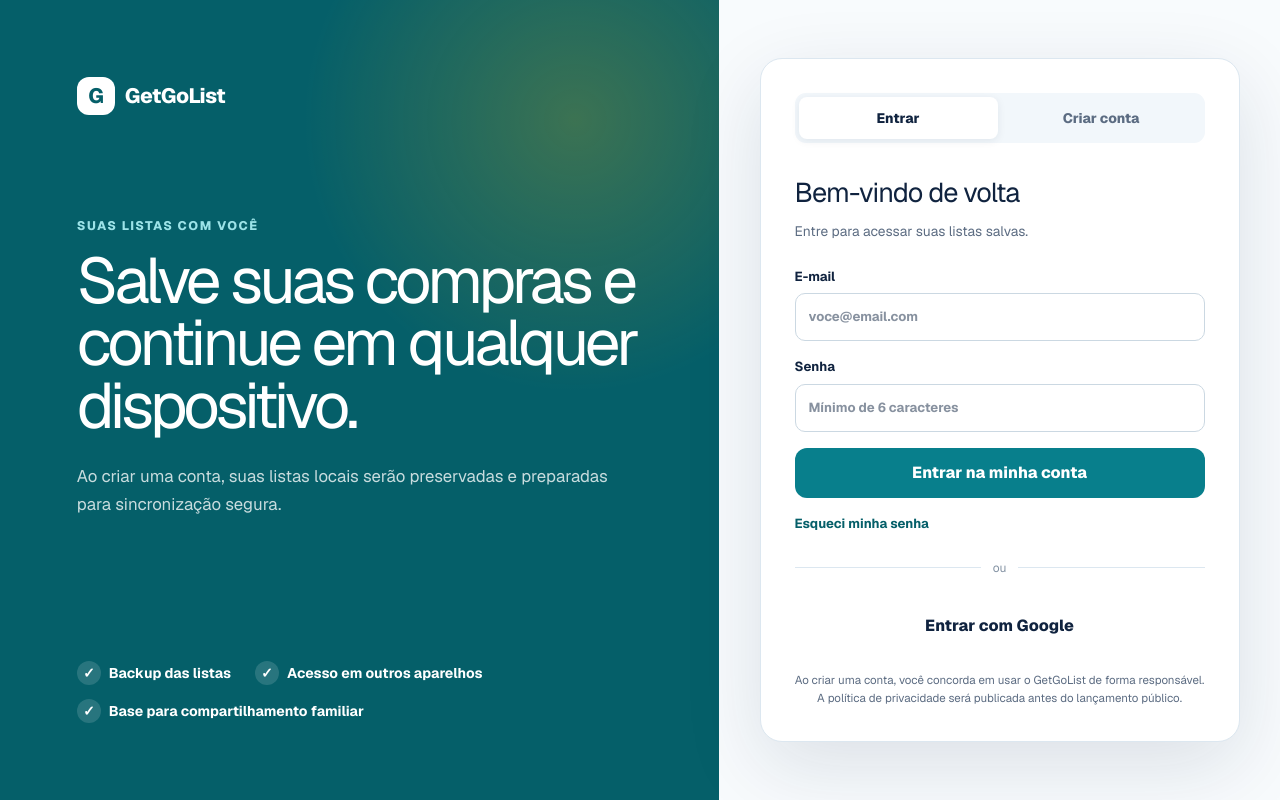
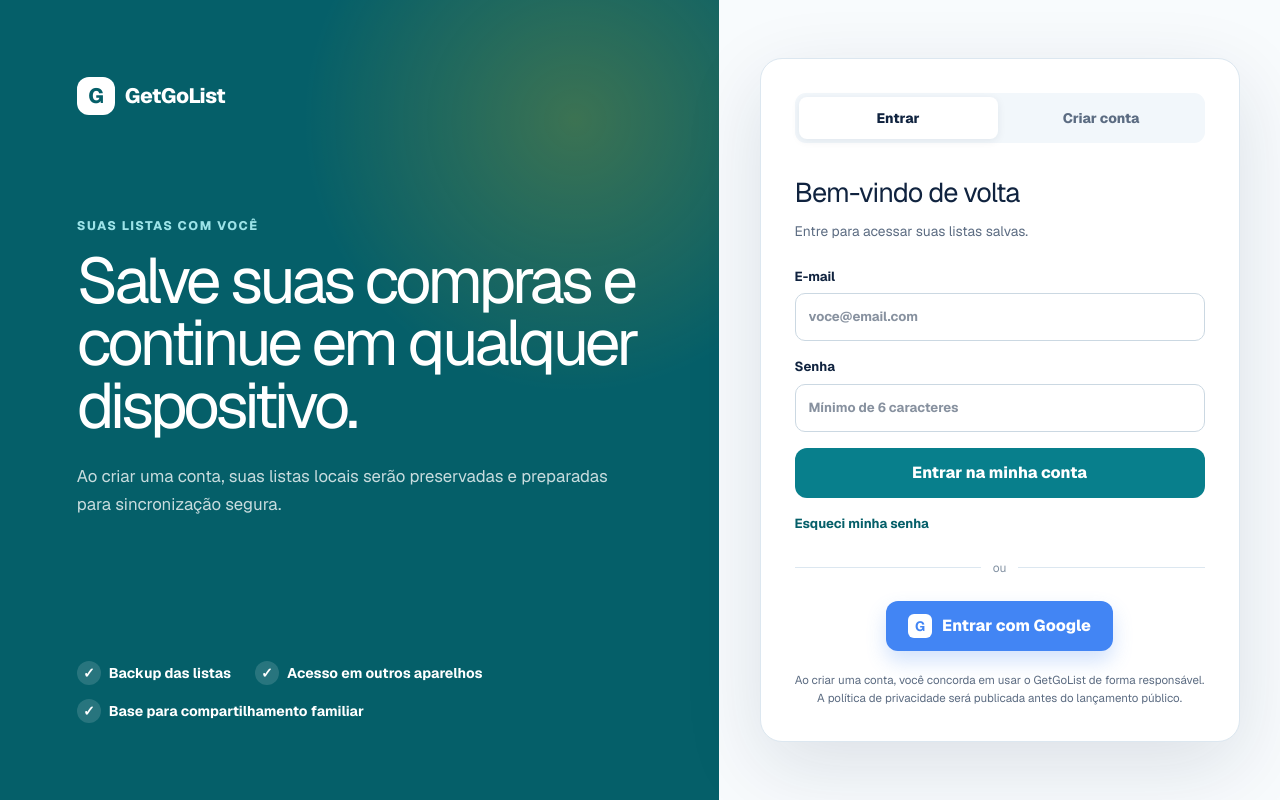
Before and after one commit to RuanMurielTubel/GetGoList, a Next.js app: page /login in a window 1280 px wide. Built offline with nearby package versions, Linux system fonts and the light colour scheme; no server answers.

Commit message:
Style Google login button with prominent branding

```diff
--- a/src/app/globals.css
+++ b/src/app/globals.css
@@ -182,6 +182,34 @@ main {
 
 .button-secondary:hover {
   border-color: #a9bdcc;
+}
+
+.button-google {
+  background: #4285f4;
+  color: #fff;
+  border: none;
+  box-shadow: 0 10px 20px rgba(66, 133, 244, 0.24);
+  display: inline-flex;
+  align-items: center;
+  justify-content: center;
+  gap: 10px;
+}
+
+.button-google:hover {
+  background: #3367d6;
+}
+
+.button-google .google-icon {
+  display: inline-flex;
+  align-items: center;
+  justify-content: center;
+  width: 24px;
+  height: 24px;
+  border-radius: 6px;
+  background: #fff;
+  color: #4285f4;
+  font-weight: 700;
+  font-size: 0.85rem;
 }
 
 .privacy-note {
--- a/src/app/login/page.tsx
+++ b/src/app/login/page.tsx
@@ -304,7 +304,16 @@ export default function LoginPage() {
             onClick={handleGoogleSignIn}
             disabled={loading}
           >
-            {loading ? 'Aguarde...' : 'Entrar com Google'}
+            {loading ? (
+              'Aguarde...'
+            ) : (
+              <>
+                <span className="google-icon" aria-hidden="true">
+                  G
+                </span>
+                Entrar com Google
+              </>
+            )}
           </button>
         </div>
 
```
